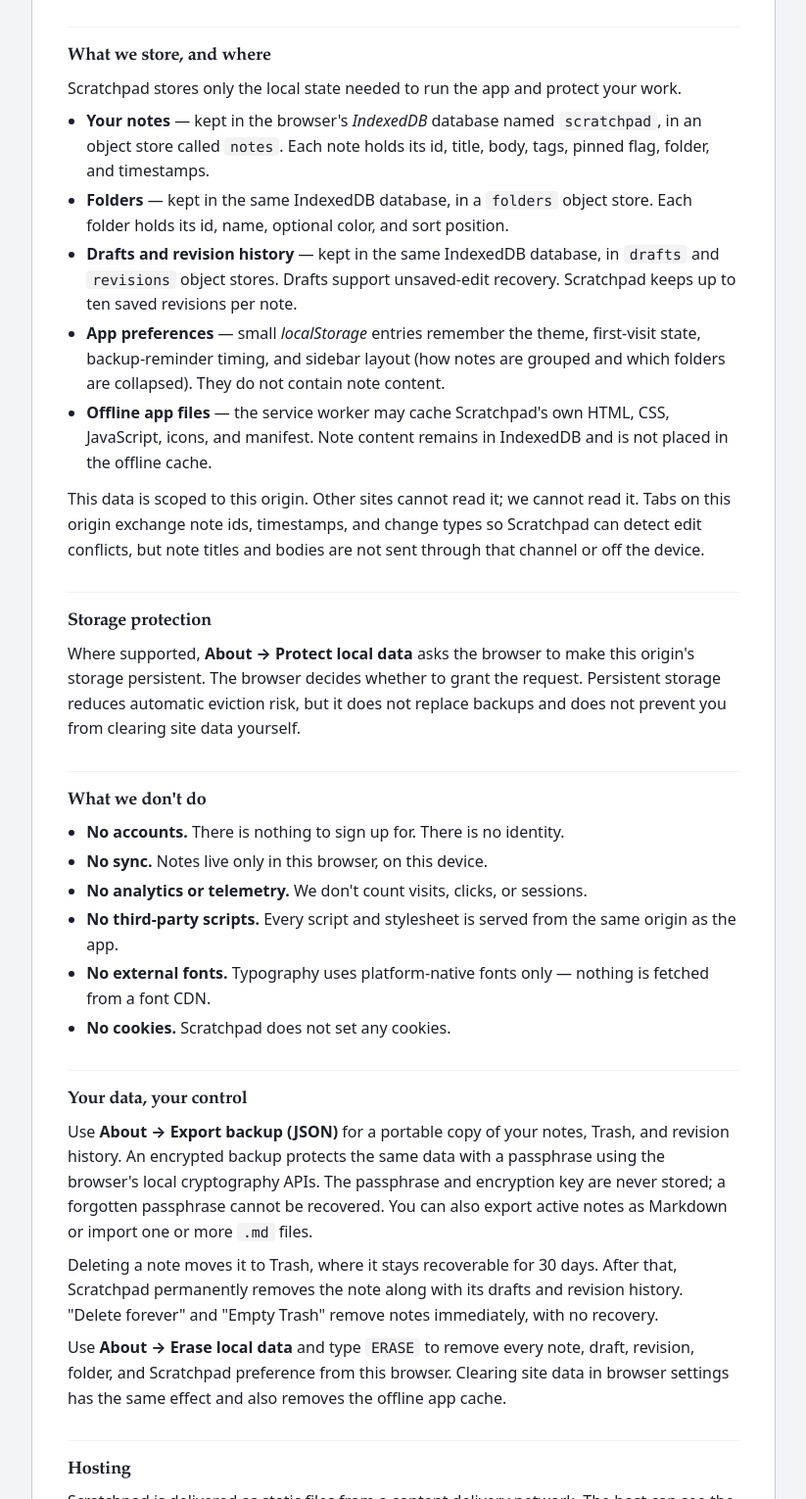
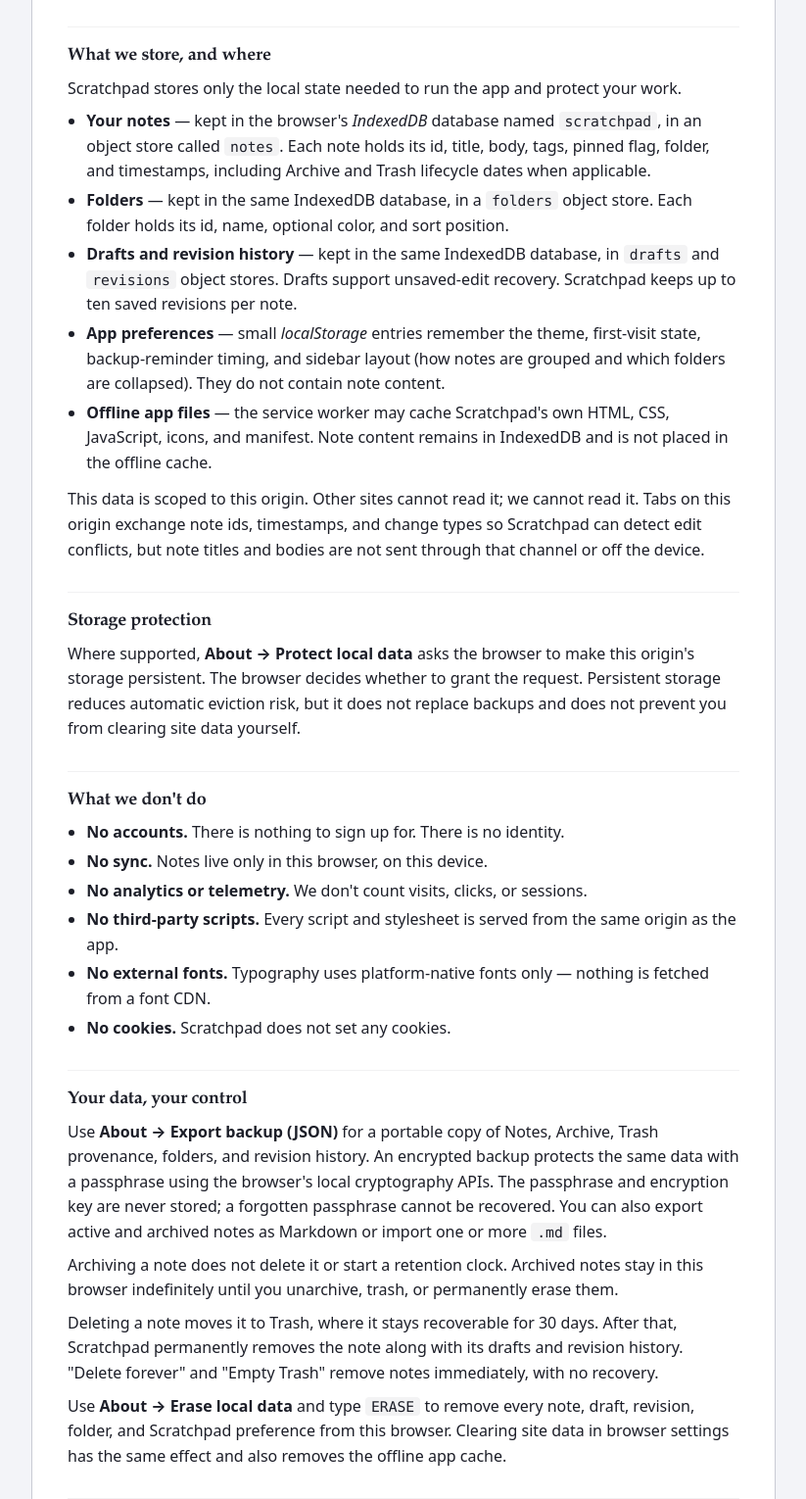
Before and after one commit to vscarpenter/scratchpad, a website: page privacy.html in a window 1280 px wide. Shown: the part 473-2003 px from the top of the page at 98% size, without its empty margins (228-1051 px from the left). Drawn offline with Linux system fonts and the light colour scheme.

Commit message:
Document Archive privacy lifecycle

```diff
--- a/privacy.html
+++ b/privacy.html
@@ -74,7 +74,8 @@
         <li>
           <strong>Your notes</strong> — kept in the browser's <em>IndexedDB</em> database named
           <code>scratchpad</code>, in an object store called <code>notes</code>. Each note holds
-          its id, title, body, tags, pinned flag, folder, and timestamps.
+          its id, title, body, tags, pinned flag, folder, and timestamps, including Archive and
+          Trash lifecycle dates when applicable.
         </li>
         <li>
           <strong>Folders</strong> — kept in the same IndexedDB database, in a
@@ -123,11 +124,15 @@
 
       <h2>Your data, your control</h2>
       <p>
-        Use <strong>About → Export backup (JSON)</strong> for a portable copy of your notes, Trash,
-        and revision history. An encrypted backup protects the same data with a passphrase using
-        the browser's local cryptography APIs. The passphrase and encryption key are never stored;
-        a forgotten passphrase cannot be recovered. You can also export active notes as Markdown
-        or import one or more <code>.md</code> files.
+        Use <strong>About → Export backup (JSON)</strong> for a portable copy of Notes, Archive,
+        Trash provenance, folders, and revision history. An encrypted backup protects the same
+        data with a passphrase using the browser's local cryptography APIs. The passphrase and
+        encryption key are never stored; a forgotten passphrase cannot be recovered. You can also
+        export active and archived notes as Markdown or import one or more <code>.md</code> files.
+      </p>
+      <p>
+        Archiving a note does not delete it or start a retention clock. Archived notes stay in
+        this browser indefinitely until you unarchive, trash, or permanently erase them.
       </p>
       <p>
         Deleting a note moves it to Trash, where it stays recoverable for 30 days. After that,
```
